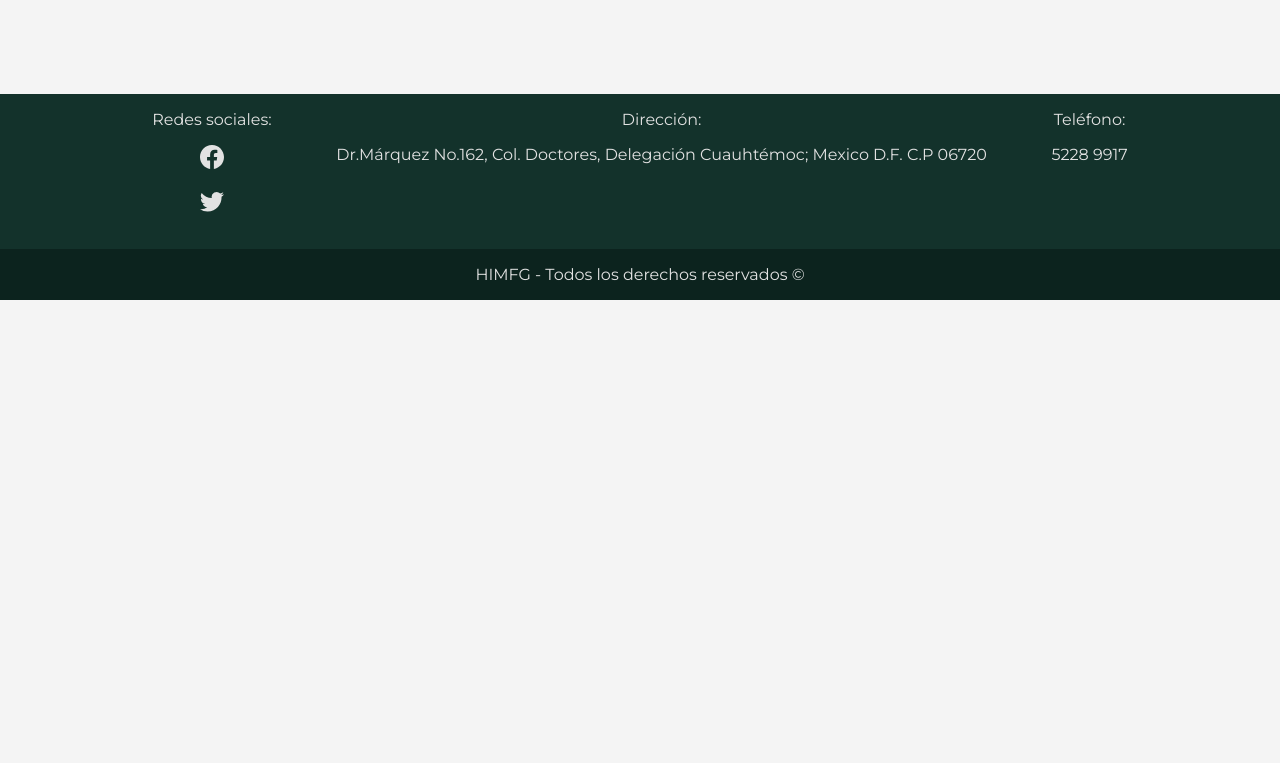
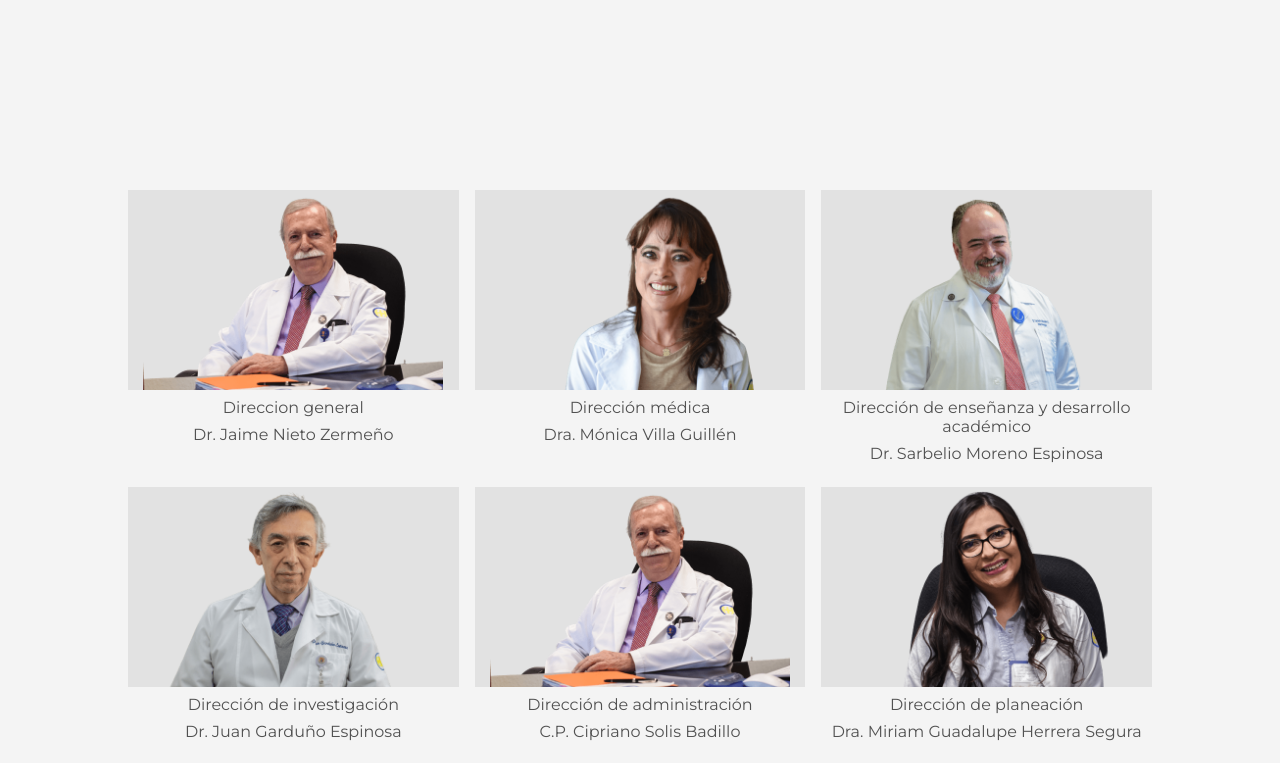
Before and after one commit to ricardoggz/himfg-cursos-website, a Next.js app: page / in a window 1280 px wide. Shown: the part 957-1720 px from the top of the page. Before the commit the page ends 1257 px from the top, so only its background shows below. Built offline with nearby package versions, Linux system fonts and the light colour scheme.

Commit message:
[add]: directory component

```diff
--- a/src/pages/index.js
+++ b/src/pages/index.js
@@ -1,6 +1,6 @@
 import Head from 'next/head'
 import {
-  Courses,
+  Directory,
   Container,
   Title,
   Jumbotron,
@@ -21,6 +21,9 @@ export default function Home() {
         <Title>Direcciones del HIMFG</Title>
         <MenuOptions />
       </Container>
+      <Container>
+        <Directory />
+      </Container>
     </>
   )
 }
```
